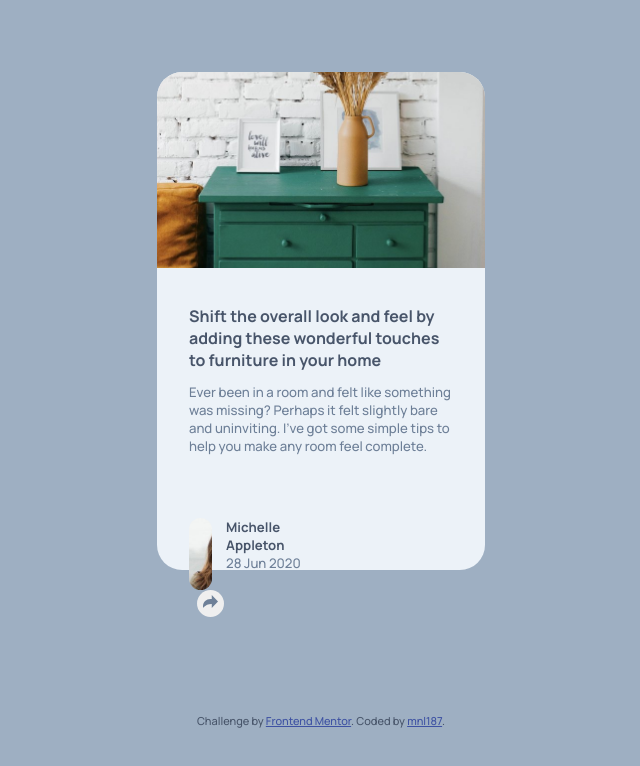
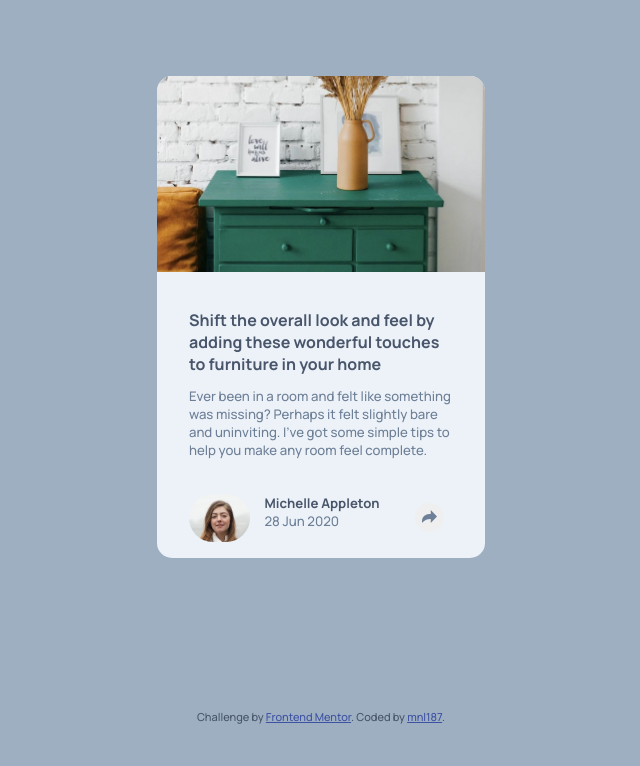
Before and after one commit to mnl187/article-preview-component, a plain HTML site: page index.html in a window 1280 px wide. Shown: the whole page, without its empty margins (319-959 px from the left). Drawn offline with Linux system fonts and the light colour scheme.

Commit message:
fixed some bugs

```diff
--- a/index.html
+++ b/index.html
@@ -11,7 +11,8 @@
 
 </head>
 <body>
-<section class="section-first">
+<section class="section">
+    <div class="section-first">
         <div class="box-img"></div>
         <div class="box-text">
             <h1>Shift the overall look and feel by adding these wonderful
@@ -20,16 +21,16 @@
                 it felt slightly bare and uninviting. I’ve got some simple tips
                 to help you make any room feel complete.</p>
         </div>
+    </div>
     <div class="section-second">
-        <div class="box-signature">
-            <div class="box-change-element">
+        <div class="box-change-element1">
             <div class="box-signature-img"></div>
             <div class="box-signature-text">
                 <h3>Michelle Appleton</h3>
                 <p>28 Jun 2020</p>
             </div>
         </div>
-            <div class="box-change-element hidden">
+        <div class="box-change-element2 hidden">
             <div class="box-signature-text-hover">Share</div>
             <div class="box-signature-icons-hover">
                 <img src="images/icon-facebook.svg" alt="facebook icon">
@@ -37,9 +38,7 @@
                 <img src="images/icon-pinterest.svg" alt="pinterest icon">
             </div>
         </div>
-
         <button><img src="images/icon-share.svg" alt="share icon"></button>
-        </div>
     </div>
 </section>
 <div class="attribution">
--- a/main.js
+++ b/main.js
@@ -1,10 +1,10 @@
 const box = document.querySelector('.section-second');
-const boxElement = document.querySelectorAll('.box-change-element');
+const boxElement1 = document.querySelector('.box-change-element1');
+const boxElement2 = document.querySelector('.box-change-element2');
 const btn = document.querySelector('button');
 
 btn.addEventListener('click', () => {
-    console.log('klik');
-    boxElement[0].classList.toggle('hidden');
-    boxElement[1].classList.toggle('hidden');
+    boxElement1.classList.toggle('hidden');
+    boxElement2.classList.toggle('hidden');
     box.classList.toggle('bgc');
 });
--- a/style.css
+++ b/style.css
@@ -29,12 +29,16 @@ body {
     background-color: var(--grayish-blue);
     color: var(--very-dark-grayish-blue);
 }
-
+.section {
+    display: grid;
+    grid-template-rows: 4fr 1fr;
+    width: 20.5rem;
+    height: 30.125rem;
+    border-radius: 15px;
+    background-color: var(--light-grayish-blue);
+}
 .section-first {
-    width: 20.5rem;
-    height: 31.125rem;
-    border-radius: 25px;
-    background-color: var(--light-grayish-blue);
+    height: 25.125rem;
 }
 
 .box-img {
@@ -43,11 +47,11 @@ body {
     background-repeat: no-repeat;
     background-size: cover;
     height: 12.25rem;
-    border-radius: 25px 25px 0 0;;
+    border-radius: 15px 15px 0 0;;
 }
 
 .box-text {
-    margin: 2.325rem 2rem;
+    margin: 2.325rem 2rem 0 2rem;
 }
 
 .box-text h1 {
@@ -61,20 +65,30 @@ body {
 }
 .section-second {
     height: 5rem;
-    padding: .1rem 0;
-    border-radius: 0 0 25px 25px;
-}
-
-.box-signature {
+    border-radius: 0 0 15px 15px;
+    padding: 0 2rem;
     display: grid;
-    margin: 1.5rem 2rem;
-    grid-template-columns: 4fr 1fr;
+    grid-template-columns: 3fr 3fr 1fr;
     overflow: hidden;
 }
 
-.box-change-element {
+.box-change-element1 {
+    grid-column: 1 / 3;
+    grid-row: 1 / 2;
+    display: grid;
+    grid-template-columns: 1fr 2fr;
+    padding: 1rem 0;
+    opacity: 1;
+    transition: opacity .5s;
+    top: 0;
+}
+
+.box-change-element2 {
+    grid-column: 1 / 3;
     display: grid;
     grid-template-columns: 1fr 3fr;
+    margin: auto 0;
+    padding: 1rem 0;
     opacity: 1;
     transition: opacity .5s;
 }
@@ -96,18 +110,18 @@ body {
 }
 
 button {
-    width: 1.7rem;
-    height: 1.7rem;
+    width: 1.8rem;
+    height: 1.8rem;
     border-radius: 50%;
     border: none;
-    margin-left: .5rem;
-    cursor:pointer;
+    margin: auto .5rem auto 0;
+    cursor: pointer;
 }
 
 /*ON-CLICK BUTTON */
 
 .box-signature-text-hover {
-    /*text-align: center;*/
+    text-align: center;
     letter-spacing: 5px;
     margin-right: 0.875rem;
 }
@@ -117,14 +131,15 @@ button {
 }
 
 .box-signature-text-hover {
-    color: black;
-            /*var(--desaturated-dark-blue);*/
+    color: var(--grayish-blue);
+
 }
 
 .hidden {
-    /*display: none;*/
+    display: none;
     opacity: 0;
 }
+
 .bgc {
     background-color: var(--desaturated-dark-blue);
 }
```
Lines whose indentation alone changed are shown as unchanged.
